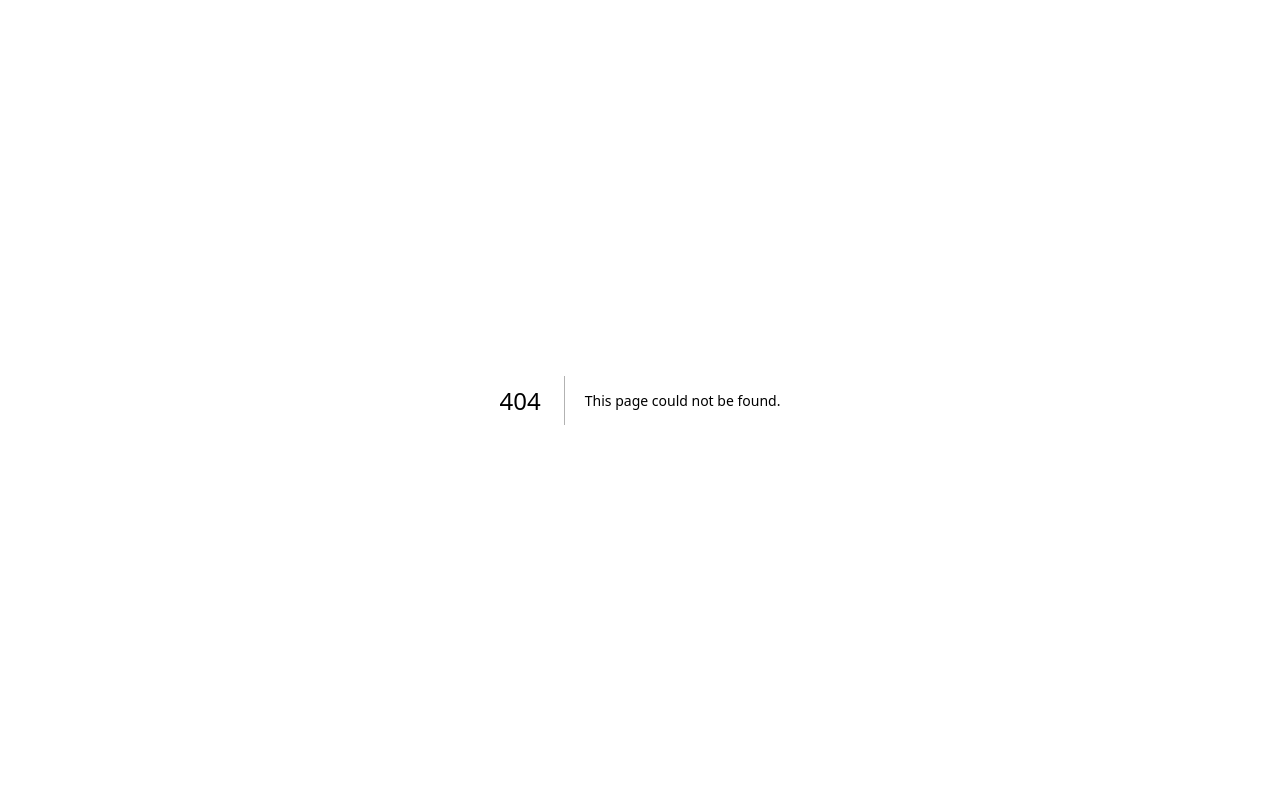
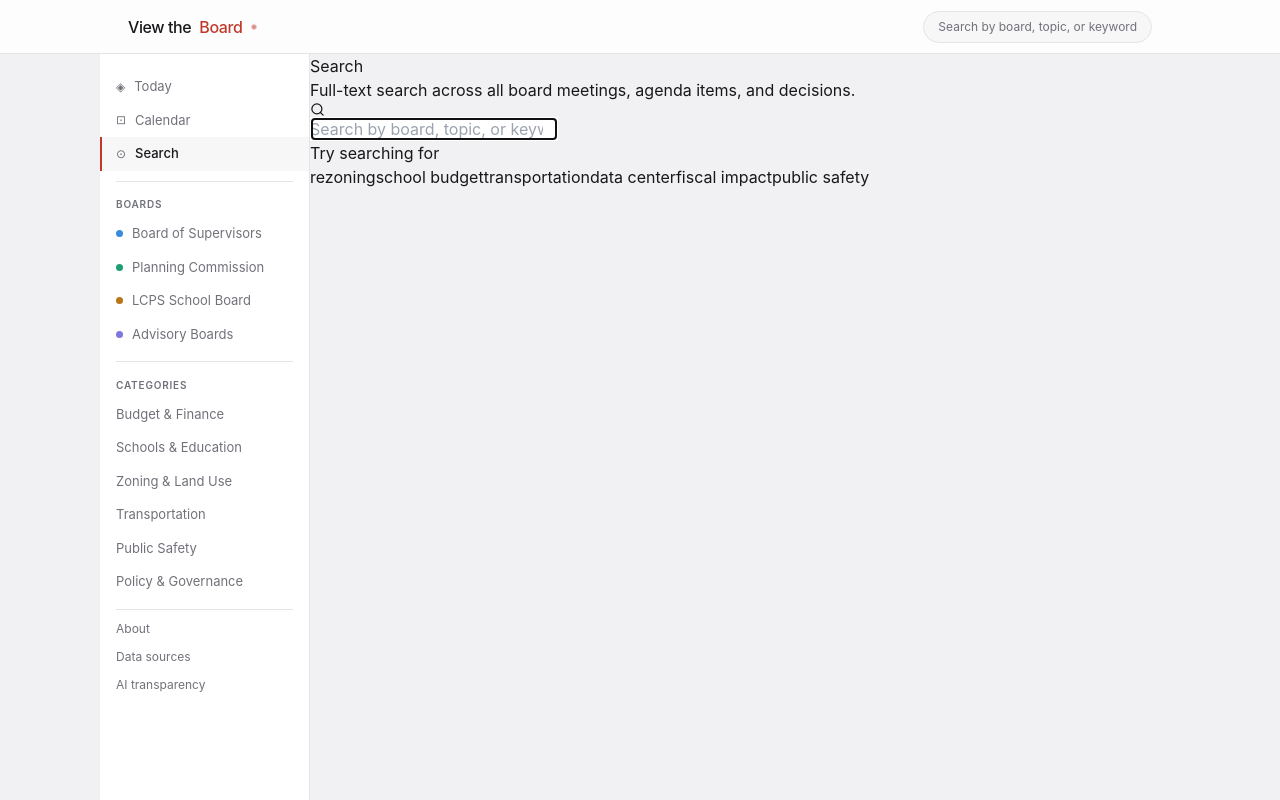
Before and after one commit to trynna-be-nerdy/vtb, a Next.js app in the folder frontend/: page /search in a window 1280 px wide. Before the commit this address had no page. Built offline with nearby package versions, Linux system fonts and the light colour scheme.

Commit message:
feat(frontend): add page.tsx, update trace

```diff
--- /dev/null
+++ b/frontend/app/search/page.tsx
@@ -0,0 +1,221 @@
+'use client'
+
+import { useState, useEffect } from 'react'
+import { Navbar } from '@/components/Navbar'
+import { Sidebar } from '@/components/Sidebar'
+import { SearchInput } from '@/components/SearchInput'
+import type { SearchResponse, SearchResult } from '@/lib/types'
+
+const BOARD_LABELS: Record<string, string> = {
+  'board-of-supervisors': 'Board of Supervisors',
+  'planning-commission':  'Planning Commission',
+  'lcps-school-board':    'LCPS School Board',
+  'advisory-boards':      'Advisory Boards',
+}
+
+function formatDate(dateStr: string): string {
+  const d = new Date(dateStr + 'T00:00:00')
+  return d.toLocaleDateString('en-US', { month: 'short', day: 'numeric', year: 'numeric' })
+}
+
+/** Wrap matched query words in <mark> tags for inline highlighting */
+function buildHighlightedHtml(text: string, query: string): string {
+  if (!query || query.length < 2) return escapeHtml(text)
+  const words = query.trim().split(/\s+/).filter(w => w.length > 1)
+  if (!words.length) return escapeHtml(text)
+  const escaped = words.map(w => w.replace(/[.*+?^${}()|[\]\\]/g, '\\$&'))
+  const re = new RegExp(`(${escaped.join('|')})`, 'gi')
+  return escapeHtml(text).replace(re, '<mark class="search-mark">$1</mark>')
+}
+
+function escapeHtml(s: string): string {
+  return s
+    .replace(/&/g, '&amp;')
+    .replace(/</g, '&lt;')
+    .replace(/>/g, '&gt;')
+}
+
+function ResultCard({ result, query }: { result: SearchResult; query: string }) {
+  const titleHtml   = buildHighlightedHtml(result.title, query)
+  const snippet     = result.summary.slice(0, 240) + (result.summary.length > 240 ? '…' : '')
+  const summaryHtml = buildHighlightedHtml(snippet, query)
+
+  const urgencyBadge =
+    result.urgency === 'Significant' ? 'badge badge-error badge-sm'   :
+    result.urgency === 'Notable'     ? 'badge badge-warning badge-sm' :
+                                       'badge badge-ghost badge-sm'
+
+  return (
+    <a
+      href={`/meetings/${result.meeting_id}`}
+      className="search-result-card"
+      style={{ textDecoration: 'none' }}
+    >
+      <div className="search-result-top">
+        <span className="search-result-board">
+          {BOARD_LABELS[result.board_slug] ?? result.board_slug}
+          {' · '}
+          {formatDate(result.meeting_date)}
+        </span>
+        <span className={urgencyBadge} style={{ fontSize: 9, padding: '1px 7px', flexShrink: 0 }}>
+          {result.urgency}
+        </span>
+      </div>
+
+      <div
+        className="search-result-title"
+        dangerouslySetInnerHTML={{ __html: titleHtml }}
+      />
+      <div
+        className="search-result-summary"
+        dangerouslySetInnerHTML={{ __html: summaryHtml }}
+      />
+
+      <div className="search-result-tags">
+        {result.primary_category && (
+          <span className="chip chip-gray" style={{ fontSize: 10 }}>
+            {result.primary_category.replace(/-/g, ' ')}
+          </span>
+        )}
+        {result.fiscal_impact && (
+          <span className="chip chip-green" style={{ fontSize: 10 }}>$ Fiscal</span>
+        )}
+        {result.secondary_tags?.slice(0, 2).map(tag => (
+          <span key={tag} className="chip chip-gray" style={{ fontSize: 10 }}>{tag}</span>
+        ))}
+      </div>
+    </a>
+  )
+}
+
+const SUGGESTIONS = ['rezoning', 'school budget', 'transportation', 'data center', 'fiscal impact', 'public safety']
+
+export default function SearchPage() {
+  const [query, setQuery]               = useState('')
+  const [debouncedQuery, setDebounced]  = useState('')
+  const [results, setResults]           = useState<SearchResult[] | null>(null)
+  const [loading, setLoading]           = useState(false)
+  const [error, setError]               = useState<string | null>(null)
+  const [total, setTotal]               = useState(0)
+
+  // 400 ms debounce
+  useEffect(() => {
+    const t = setTimeout(() => setDebounced(query), 400)
+    return () => clearTimeout(t)
+  }, [query])
+
+  // Fetch whenever debounced query changes
+  useEffect(() => {
+    if (debouncedQuery.length < 2) {
+      setResults(null)
+      setTotal(0)
+      return
+    }
+
+    let cancelled = false
+    setLoading(true)
+    setError(null)
+
+    fetch(`/api/search?q=${encodeURIComponent(debouncedQuery)}&limit=20`)
+      .then(r => {
+        if (!r.ok) throw new Error(`HTTP ${r.status}`)
+        return r.json() as Promise<SearchResponse>
+      })
+      .then(data => {
+        if (cancelled) return
+        setResults(data.results ?? [])
+        setTotal(data.pagination?.total ?? 0)
+      })
+      .catch(() => {
+        if (!cancelled) setError('Search failed — please try again.')
+      })
+      .finally(() => {
+        if (!cancelled) setLoading(false)
+      })
+
+    return () => { cancelled = true }
+  }, [debouncedQuery])
+
+  const hasResults = results !== null && results.length > 0
+  const isEmpty    = results !== null && results.length === 0 && !loading
+
+  return (
+    <div className="site">
+      <Navbar />
+
+      <div className="page-layout">
+        <Sidebar />
+
+        <div className="site-container">
+          {/* ── Page header ── */}
+          <div className="search-page-header">
+            <h1 className="search-page-title">Search</h1>
+            <p className="search-page-sub">
+              Full-text search across all board meetings, agenda items, and decisions.
+            </p>
+          </div>
+
+          {/* ── Search input ── */}
+          <div className="search-page-input-wrap">
+            <SearchInput
+              value={query}
+              onChange={setQuery}
+              loading={loading && debouncedQuery.length >= 2}
+            />
+          </div>
+
+          {/* Results count */}
+          {hasResults && !loading && (
+            <div className="search-results-meta">
+              {total} result{total !== 1 ? 's' : ''} for &ldquo;{debouncedQuery}&rdquo;
+            </div>
+          )}
+
+          {/* Error */}
+          {error && <div className="search-error">{error}</div>}
+
+          {/* Empty state */}
+          {isEmpty && (
+            <div className="search-empty">
+              <div className="search-empty-icon">⊘</div>
+              <div className="search-empty-title">No results for &ldquo;{debouncedQuery}&rdquo;</div>
+              <div className="search-empty-sub">
+                Try a different keyword, or browse by board or category from the sidebar.
+              </div>
+            </div>
+          )}
+
+          {/* Initial prompt with suggestions */}
+          {results === null && !loading && (
+            <div className="search-prompt">
+              <div className="search-prompt-label">Try searching for</div>
+              <div className="search-suggestions">
+                {SUGGESTIONS.map(s => (
+                  <button
+                    key={s}
+                    className="search-suggestion"
+                    onClick={() => setQuery(s)}
+                    type="button"
+                  >
+                    {s}
+                  </button>
+                ))}
+              </div>
+            </div>
+          )}
+
+          {/* Results list */}
+          {hasResults && (
+            <div className="search-results-list">
+              {results.map(r => (
+                <ResultCard key={r.id} result={r} query={debouncedQuery} />
+              ))}
+            </div>
+          )}
+
+          <div style={{ height: 48 }} />
+        </div>
+      </div>
+    </div>
+  )
+}
```
